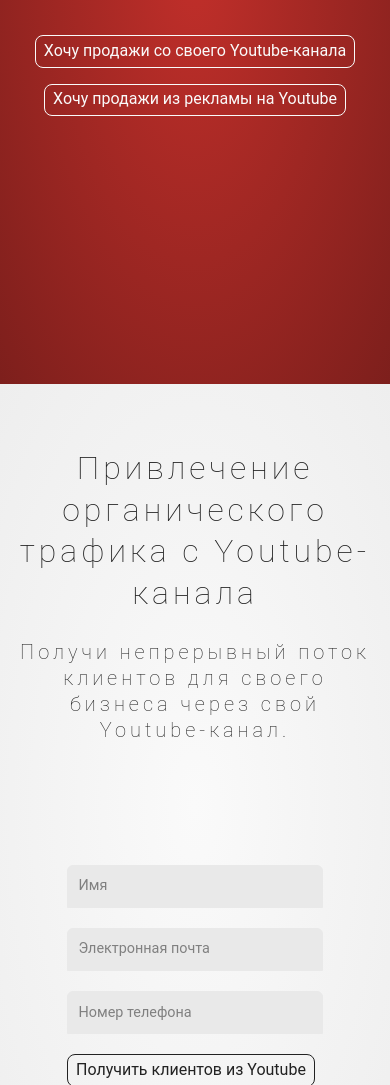
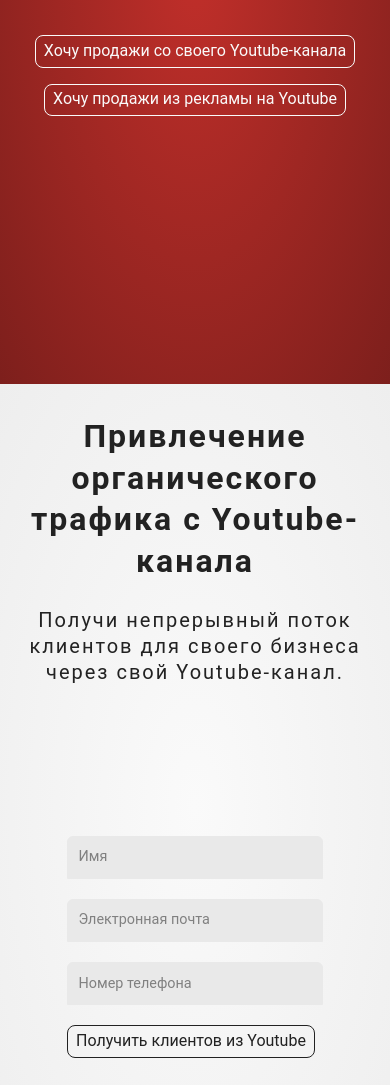
Before and after one commit to hrechaninov/videotarget, a plain HTML site: page index.html in a window 390 px wide. Shown: the part 460-1545 px from the top of the page. Drawn offline with Linux system fonts and the light colour scheme.

Commit message:
headers letter-spacing adjusting

```diff
--- a/main.css
+++ b/main.css
@@ -50,19 +50,19 @@
 h1{
     font-size: var(--txt-xl);
     line-height: var(--txt-lh-normal);
-	letter-spacing: 6px;
+	letter-spacing: 2px;
 	text-align: center;
 }
 h2, h3{
 	color: var(--color);
     font-size: var(--txt-lg);
     line-height: var(--txt-lh-normal);
-    letter-spacing: 4px;
-    font-weight: lighter;
+    letter-spacing: 2px;
 	text-align: center;
 }
 h3{
 	font-size: var(--txt-md);
+	font-weight: normal;
 }
 p{
 	color: var(--color);
@@ -366,6 +366,9 @@
 	form{
 		margin-bottom: var(--txt-lg);
 	}
+	.section-heading{
+		margin-top: calc(var(--txt-lg) * 0.5);
+	}
 	.section-description{
 		margin-top: var(--txt-md);
 	}
@@ -386,6 +389,9 @@
 	form{
 		margin-bottom: var(--txt-lg);
 	}
+	.section-heading{
+		margin-top: calc(var(--txt-lg) * 0.5);
+	}
 	.section-description{
 		margin-top: var(--txt-md);
 	}
```
